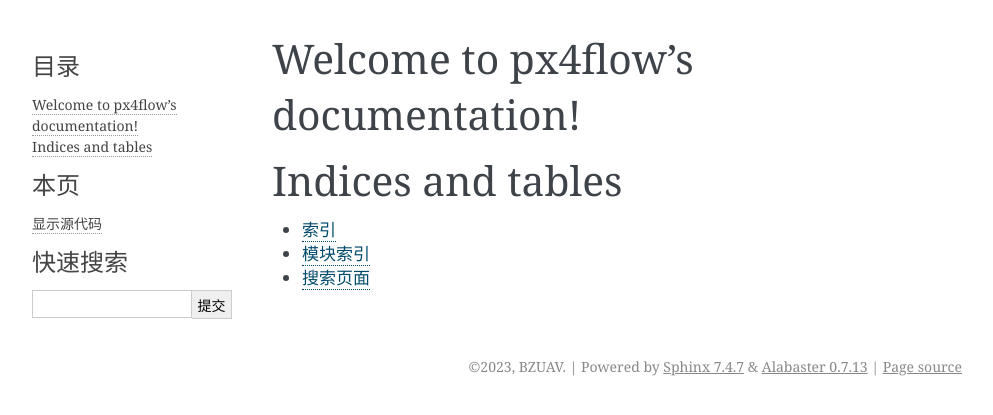
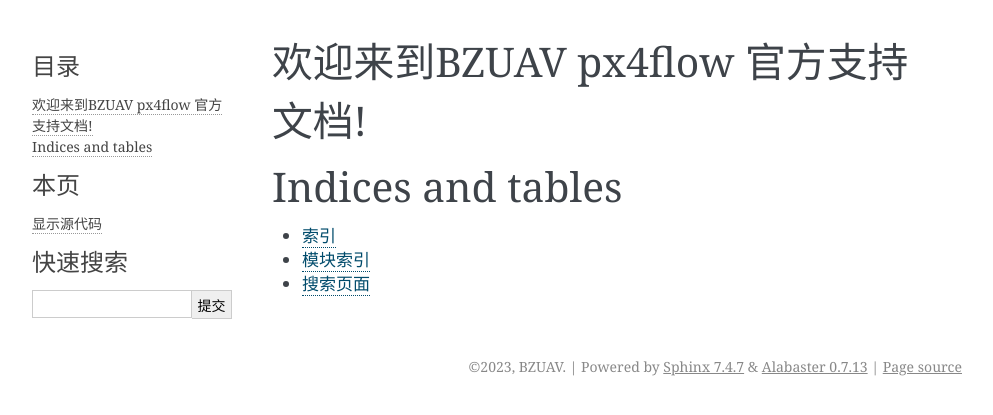
Before and after one commit to CyberUAV/PX4FLOW, a Sphinx documentation site: the page built from source/index.rst, in a window 1280 px wide. Shown: the top 415 px of the page, without its empty margins (148-1141 px from the left). Built offline with Sphinx 7.4.7, drawn with Linux system fonts in a browser that asks for light colours.

Commit message:
language update

```diff
--- a/source/conf.py
+++ b/source/conf.py
@@ -6,13 +6,10 @@
 # -- Project information -----------------------------------------------------
 # https://www.sphinx-doc.org/en/master/usage/configuration.html#project-information
 
-#8st
-#10sf
-
 project = 'px4flow'
 copyright = '2023, BZUAV'
 author = 'BZUAV'
-release = '1'
+release = '0.0.1'
 
 # -- General configuration ---------------------------------------------------
 # https://www.sphinx-doc.org/en/master/usage/configuration.html#general-configuration
--- a/source/index.rst
+++ b/source/index.rst
@@ -3,7 +3,7 @@
    You can adapt this file completely to your liking, but it should at least
    contain the root `toctree` directive.
 
-Welcome to px4flow's documentation!
+欢迎来到BZUAV px4flow 官方支持文档!
 ===================================
 
 .. toctree::
```
